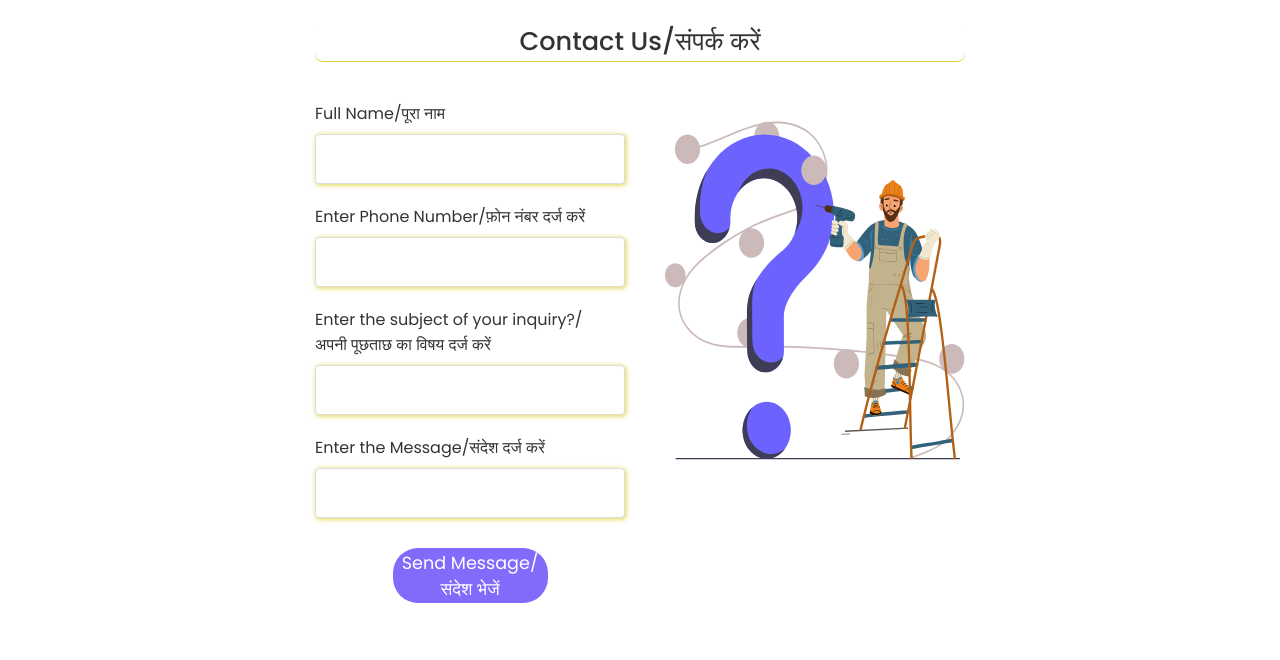
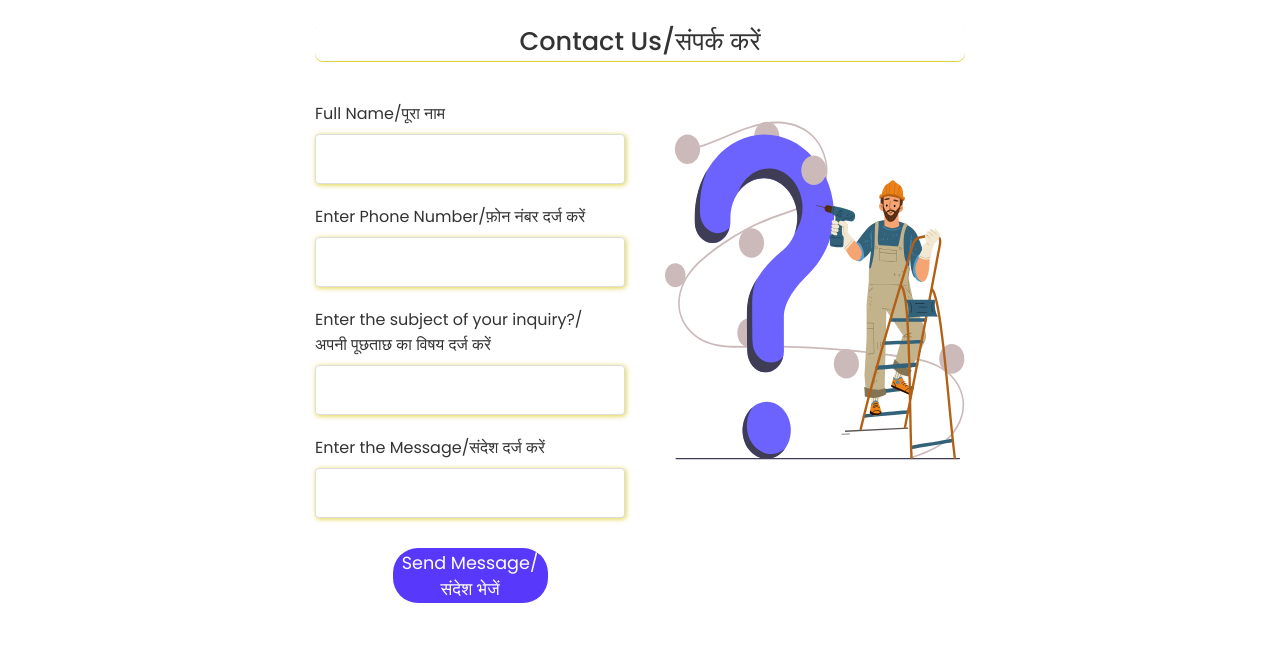
Before and after one commit to Bhushan0246/Rozgaar_Setu, a plain HTML site: page Help.html in a window 1280 px wide. In both pictures the pointer is over the button 470 px from the left and 673 px from the top of the page. Shown: the part 98-758 px from the top of the page. Drawn offline with Linux system fonts and the light colour scheme; files whose address does not match are found by name.

Commit message:
Update StyleHelp.css

```diff
--- a/StyleHelp.css
+++ b/StyleHelp.css
@@ -137,6 +137,9 @@ h2 {
     transition: all 0.2s ease;
     background: rgb(130, 106, 251);
   }
+  #SendQ:hover {
+    background: rgb(88, 56, 250);
+  }
 .Centerbutton{
     display: flex;
     justify-content: center;
```
